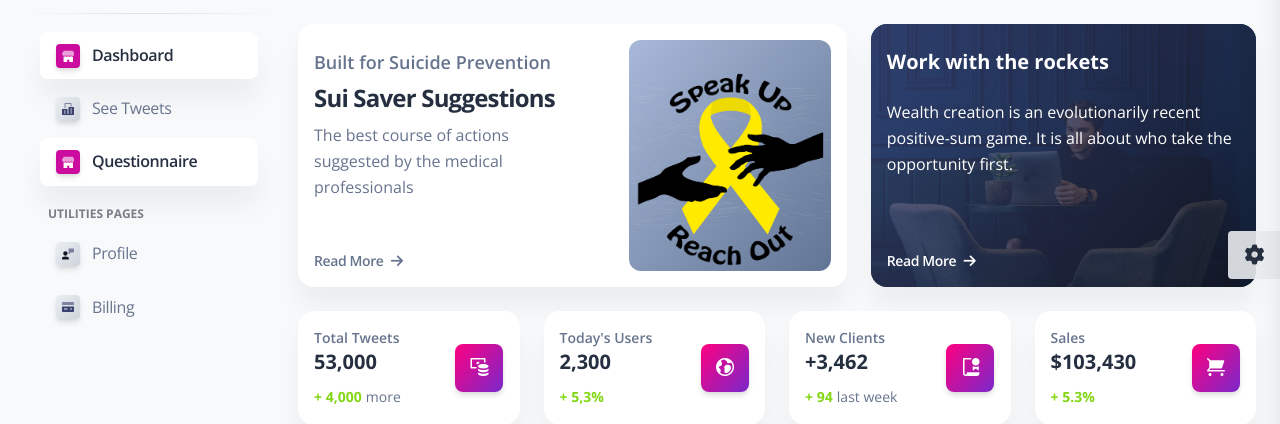
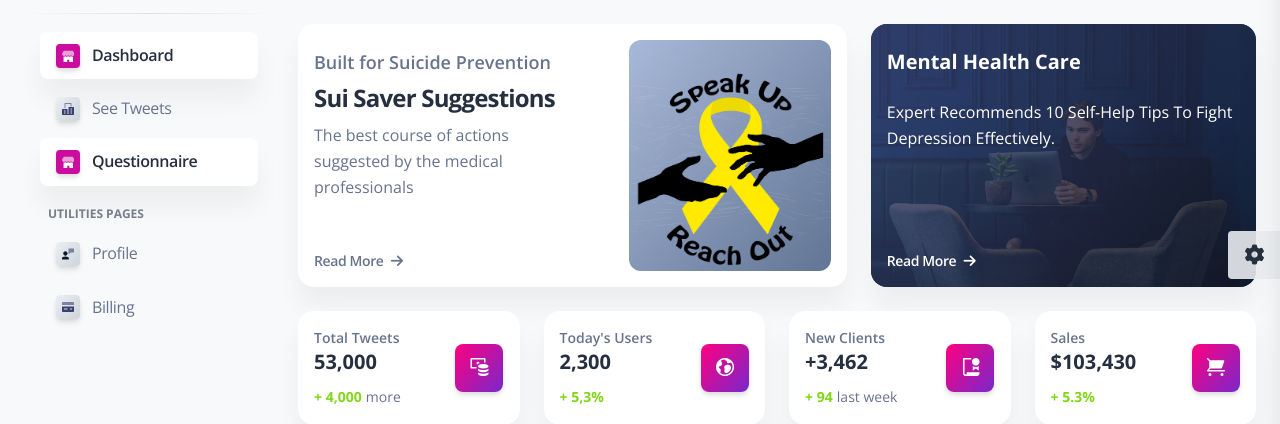
Before and after one commit to Satyajit-Codys/sui-saver-web, a Django app: page / in a window 1280 px wide. Shown: the part 89-513 px from the top of the page. Run offline with Django 3.2, Linux system fonts and the light colour scheme; the visitor is signed in with stand-in values (Sample User, id 1); some libraries are stand-ins or nearby versions.

Commit message:
changed hyperlinks in the Mental Health Care section

```diff
--- a/apps/templates/home/index.html
+++ b/apps/templates/home/index.html
@@ -45,10 +45,9 @@
           style="background-image: url('/static/assets/img/ivancik.jpg');">
           <span class="mask bg-gradient-dark"></span>
           <div class="card-body position-relative z-index-1 d-flex flex-column h-100 p-3">
-            <h5 class="text-white font-weight-bolder mb-4 pt-2">Work with the rockets</h5>
-            <p class="text-white">Wealth creation is an evolutionarily recent positive-sum game. It is all about who
-              take the opportunity first.</p>
-            <a class="text-white text-sm font-weight-bold mb-0 icon-move-right mt-auto" href="javascript:;">
+            <h5 class="text-white font-weight-bolder mb-4 pt-2">Mental Health Care</h5>
+            <p class="text-white">Expert Recommends 10 Self-Help Tips To Fight Depression Effectively.</p>
+            <a class="text-white text-sm font-weight-bold mb-0 icon-move-right mt-auto" target="_blank" href="https://www.helpguide.org/articles/depression/coping-with-depression.htm">
               Read More
               <i class="fas fa-arrow-right text-sm ms-1" aria-hidden="true"></i>
             </a>
```
